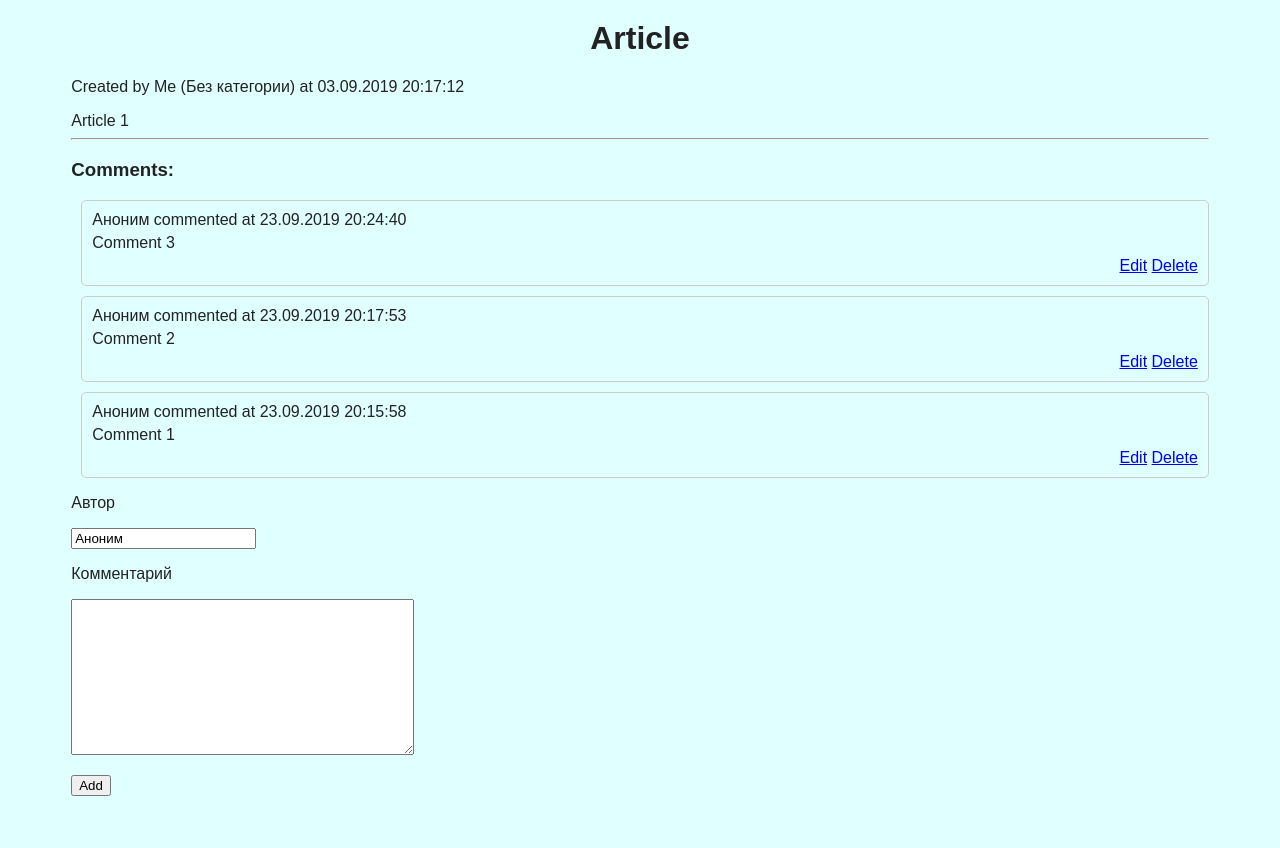
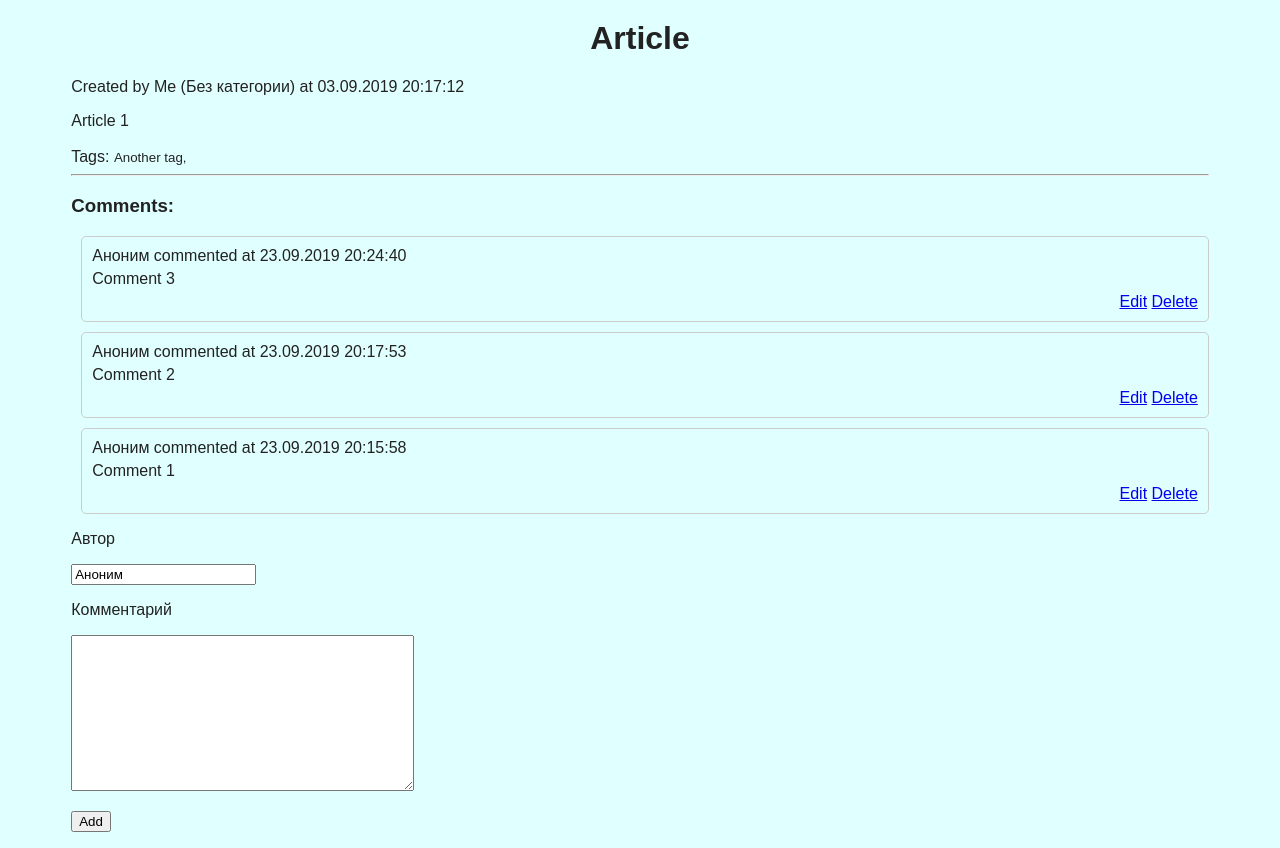
Before and after one commit to arti17/blog_v2, a Django app: page /article/1/ in a window 1280 px wide. Shown: the part 40-888 px from the top of the page. Before the commit the page ends 836 px from the top, so only its background shows below. Run offline with Django 3.2, Linux system fonts and the light colour scheme; data comes from the database, SQL or seed files in the repository.

Commit message:
Добавлено поле tag при создании и редактировании статьи.

```diff
--- a/source/webapp/forms.py
+++ b/source/webapp/forms.py
@@ -7,7 +7,7 @@ class ArticleForm(forms.ModelForm):
 
     class Meta:
         model = Article
-        exclude = ['created_at', 'updated_at']
+        exclude = ['created_at', 'updated_at', 'tags']
 
 
 class CommentForm(forms.ModelForm):
--- a/source/webapp/templates/article/article.html
+++ b/source/webapp/templates/article/article.html
@@ -13,6 +13,11 @@
     <p>Created by {{ article.author }} ({{ article.category|default_if_none:'Без категории' }})
         at {{ article.created_at|date:'d.m.Y H:i:s' }}</p>
     <div class="pre">{{ article.text }}</div>
+    <br>
+    Tags:
+    {%for tag in article.tags.all %}
+        <small> {{ tag }},</small>
+    {% endfor %}
     <hr/>
     <h3>Comments:</h3>
     {% if is_paginated %}
--- a/source/webapp/views/article_views.py
+++ b/source/webapp/views/article_views.py
@@ -1,4 +1,5 @@
 from django.db.models import Q
+from django.shortcuts import get_object_or_404, render, redirect
 from django.urls import reverse, reverse_lazy
 from django.utils.http import urlencode
 from django.views.generic import ListView, DetailView, CreateView, \
@@ -21,7 +22,6 @@ class IndexView(ListView):
         self.form = self.get_search_form()
         self.search_query = self.get_search_query()
         self.tag_query = self.get_tag_query()
-        print(self.tag_query)
         return super().get(request, *args, **kwargs)
 
     def get_context_data(self, *, object_list=None, **kwargs):
@@ -86,6 +86,15 @@ class ArticleCreateView(CreateView):
     template_name = 'article/create.html'
     form_class = ArticleForm
 
+    def form_valid(self, form):
+        self.object = form.save()
+        tags = self.request.POST.get('tags')
+        tags = tags.split(',')
+        for tag in tags:
+            tag, _ = Tag.objects.get_or_create(name=tag.strip())
+            self.object.tags.add(tag)
+        return redirect(self.get_success_url())
+
     def get_success_url(self):
         return reverse('article_view', kwargs={'pk': self.object.pk})
 
@@ -93,8 +102,29 @@ class ArticleCreateView(CreateView):
 class ArticleUpdateView(UpdateView):
     model = Article
     template_name = 'article/update.html'
+    form_class = ArticleForm
     context_object_name = 'article'
-    form_class = ArticleForm
+
+    def get(self, request, *args, **kwargs):
+        article = get_object_or_404(Article, pk=self.kwargs['pk'])
+        form = self.form_class(instance=article)
+        tags = article.tags.all().values('name')
+        str_tag = ''
+        for tag in tags:
+            str_tag += tag['name'] + ', '
+        form.fields['tags'].initial = str_tag.strip(', ')
+        return render(request, self.template_name, context={'form': form, 'article': article})
+
+    def form_valid(self, form):
+        article = get_object_or_404(Article, pk=self.kwargs['pk'])
+        article.tags.clear()
+        self.object = form.save()
+        tags = self.request.POST.get('tags')
+        tags = tags.split(',')
+        for tag in tags:
+            tag, _ = Tag.objects.get_or_create(name=tag.strip())
+            self.object.tags.add(tag)
+        return redirect(self.get_success_url())
 
     def get_success_url(self):
         return reverse('article_view', kwargs={'pk': self.object.pk})
```
